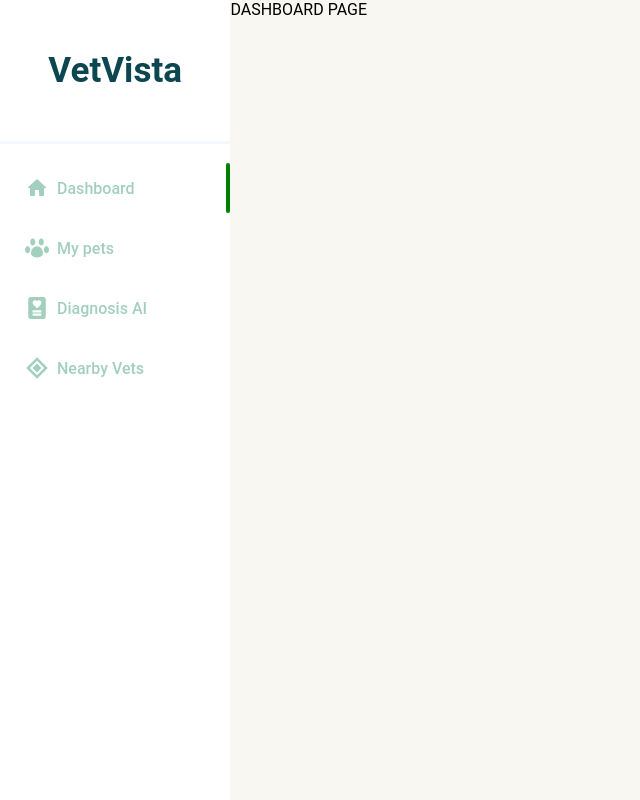
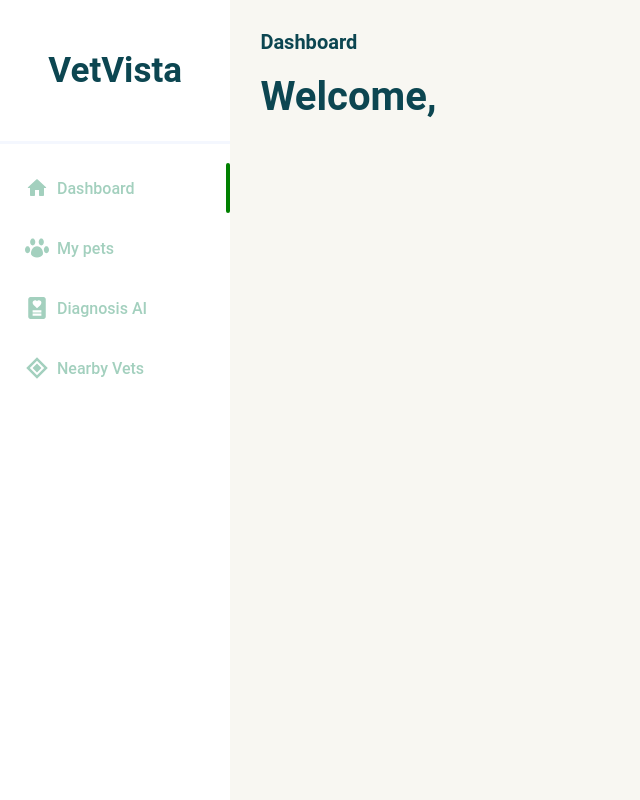
Before and after one commit to Ododahdavid/vet-vista, a React (Vite) app: page /dashboardpage in a window 1280 px wide. Shown: the whole page, without its empty margins (0-640 px from the left). Built offline with nearby package versions, Linux system fonts and the light colour scheme.

Commit message:
dashboard changes

```diff
--- a/src/assets/CSS/DashBoard.css
+++ b/src/assets/CSS/DashBoard.css
@@ -74,3 +74,23 @@
     width: 82%;
     height: 100%;
 }
+
+/* ==== dashboard page styling===========
+*/
+.dashboard-page-section{
+    width: 100%;
+    height: 100%;
+    padding: 30px;
+}
+.dashboard-page-header{
+    width: 100%;
+    height: fit-content;
+}
+.dashboard-page-header h3{
+    font-size: 20px;
+    color: #0C4651;
+}
+.dashboard-page-header h1{
+    font-size: 40px;
+    color: #0C4651;
+}
--- a/src/assets/components/DashBoardComponents/DynamicRendering.jsx
+++ b/src/assets/components/DashBoardComponents/DynamicRendering.jsx
@@ -4,22 +4,52 @@
 
 
 export const DashboardPage = () => {
+
+    const [username, setUsername] = useState("")
+
+    useEffect(() => {
+        const storedData = localStorage.getItem("loginDetails");
+
+        if (storedData) {
+            const parsedData = JSON.parse(storedData); // Parse the JSON string
+            if (parsedData.name) {
+                setUsername(parsedData.name); // Set the username from the object
+            }
+        }
+    }, [])
+
     return (
-    <div>DASHBOARD PAGE</div>
+        <>
+            <section className={"dashboard-page-section"}>
+                <div className={"dashboard-page-header"}>
+
+                    <h3>Dashboard</h3>
+                    <br />
+                    <h1>Welcome,  {username}</h1>
+
+                </div>
+            </section>
+        </>
     )
 }
 
 // =====================================================================
 
-export const MypetPage = () =>{
+export const MypetPage = () => {
     return (
-      <div>MY PET PAGE</div>
+        <>
+            <section className={"my-pet-page-section"}>
+
+
+
+            </section>
+        </>
     )
 }
 
 // =====================================================================
 
-export const DiagnosisPage = () =>{
+export const DiagnosisPage = () => {
     return (
         <div>DIAGNOSIS PAGE</div>
     )
@@ -27,7 +57,7 @@
 
 // =====================================================================
 
-export const NearbyVetsPage = () =>{
+export const NearbyVetsPage = () => {
     return (
         <div>NEARBY VETS PAGE</div>
     )
--- a/src/assets/pages/Login.jsx
+++ b/src/assets/pages/Login.jsx
@@ -70,7 +70,7 @@
                   }
 
                   const userDetails = await response.json()
-                  localStorage.setItem("userDetails", JSON.stringify(userDetails))
+                  localStorage.setItem("loginDetails", JSON.stringify(userDetails))
                   localStorage.setItem("token", userDetails.access_token)
                   setloginData({
                     email: "",
--- a/src/assets/pages/SignUp.jsx
+++ b/src/assets/pages/SignUp.jsx
@@ -69,6 +69,10 @@
               background: "rgb(144, 234, 96)",
             },
           });
+
+          setTimeout(() => {
+            navigate("/login")
+          }, 2000);
         }
 
         const userDetails = await response.json()
@@ -80,9 +84,7 @@
           password: "",
         })
 
-        setTimeout(() => {
-          navigate("/login")
-        }, 2000);
+
 
       }
       catch (err) {
```
Lines whose indentation alone changed are shown as unchanged.
